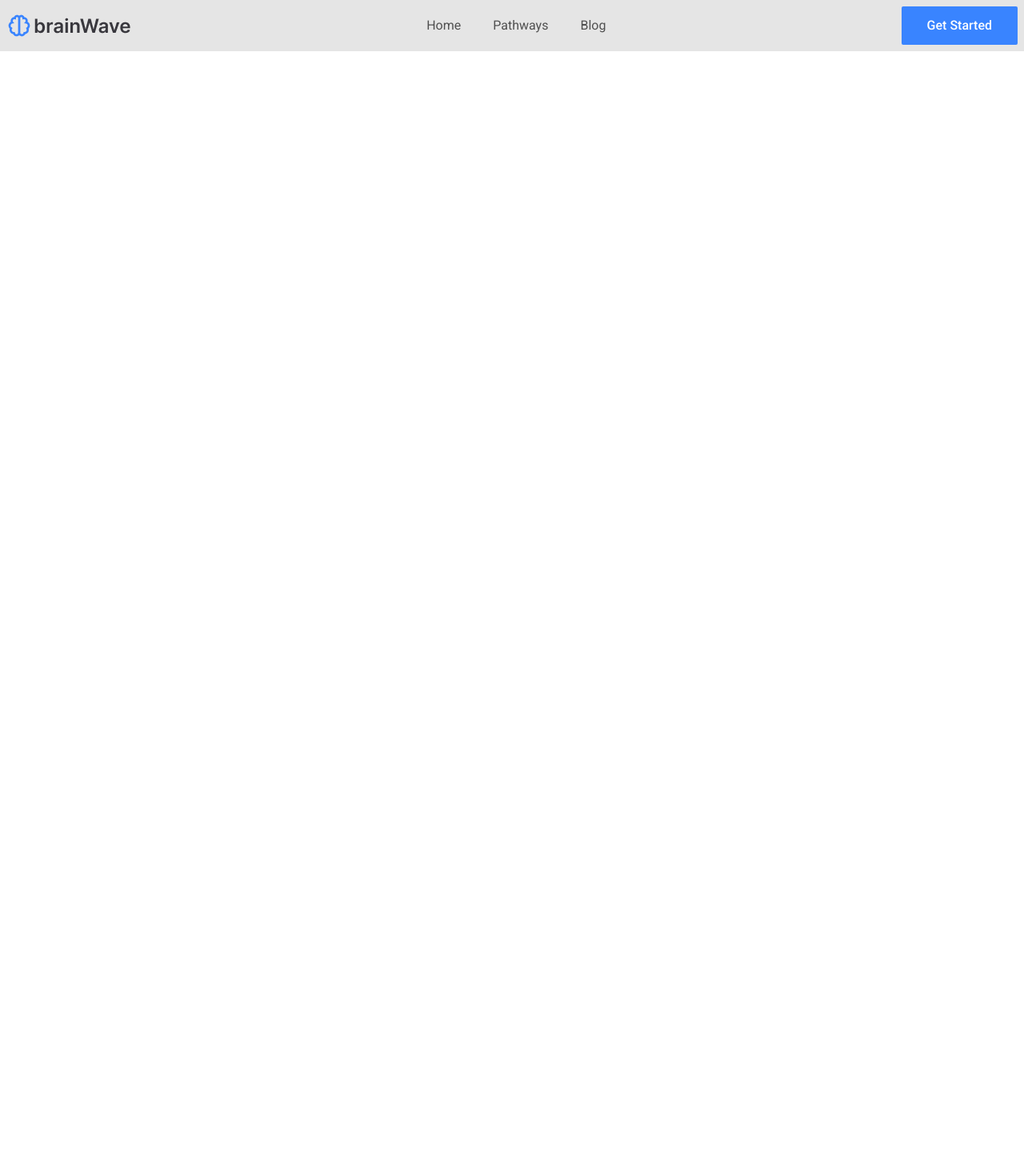
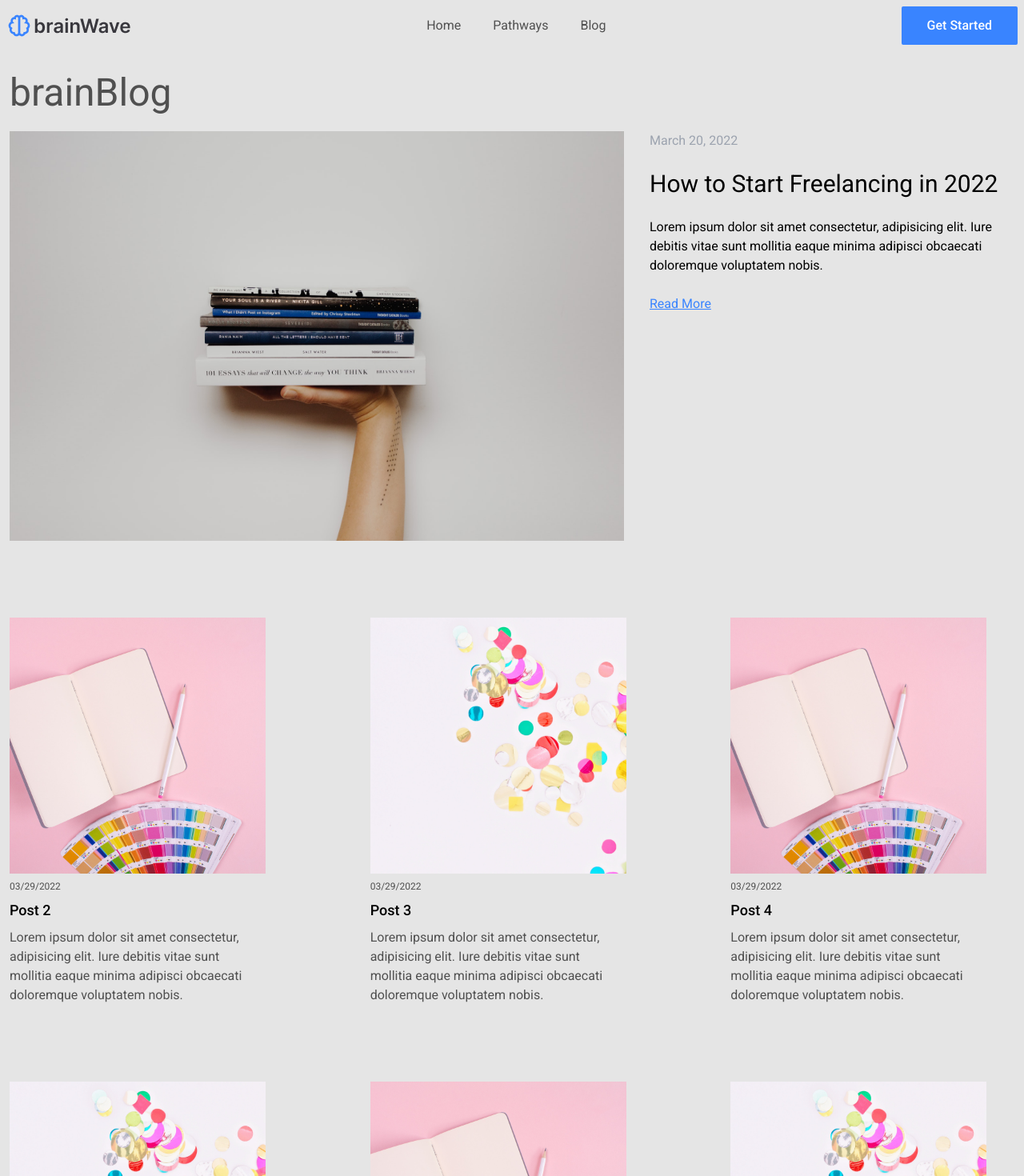
Before and after one commit to stefkudla/brainWave-2, a React (Create React App) app: page /blog/1 in a window 1280 px wide. Shown: the top 1470 px of the page at 80% size. Before the commit the page ends 800 px from the top, so only its background shows below. Built offline with nearby package versions, Linux system fonts and the light colour scheme.

Commit message:
UI fixes

```diff
--- a/src/App.js
+++ b/src/App.js
@@ -4,7 +4,7 @@ import { Header, CTA, Features, Footer } from './components';
 function App() {
   return (
     <div className="bg-background">
-      <div className="container mx-auto min-h-screen">
+      <div className="container mx-auto min-h-screen md:px-2 lg:px-0">
         <Header />
         <Features />
         <CTA />
--- a/src/components/BlogHeader.jsx
+++ b/src/components/BlogHeader.jsx
@@ -1,14 +1,15 @@
 import React from 'react';
 import blogHero from '../assets/blog-hero.jpg';
+import { Link } from 'react-router-dom';
 
-const BlogHeader = (props) => {
+const BlogHeader = () => {
   return (
     <div>
       <div className="flex flex-col md:flex-row my-6 gap-x-8">
         <div className="">
           <img src={blogHero} className="lg:max-w-3xl" />
         </div>
-        <div className="flex flex-col gap-y-6 mt-4 md:mt-0">
+        <div className="flex flex-col items-start gap-y-2 lg:gap-y-6 mt-4 md:mt-0 mr-4">
           <p className="text-gray-400">March 20, 2022</p>
           <h2 className="text-3xl">How to Start Freelancing in 2022</h2>
           <p>
@@ -16,6 +17,9 @@ const BlogHeader = (props) => {
             debitis vitae sunt mollitia eaque minima adipisci obcaecati
             doloremque voluptatem nobis.
           </p>
+          <a className="text-accent underline cursor-pointer hover:opacity-60 transition-all">
+            Read More
+          </a>
         </div>
       </div>
     </div>
--- a/src/components/BlogPostCard.jsx
+++ b/src/components/BlogPostCard.jsx
@@ -7,8 +7,10 @@ const BlogPost = ({ imgSrc, title, date, excerpt }) => {
       <div className="container flex flex-col gap-y-2 max-w-sm">
         <img src={imgSrc} className="max-w-xs" />
         <p className="text-xs text-primary">{date}</p>
-        <h4 className="font-medium">{title}</h4>
-        <p className="text-sm text-primary pr-16">{excerpt}</p>
+        <h4 className="font-medium text-lg cursor-pointer hover:opacity-60 transition-all w-fit">
+          {title}
+        </h4>
+        <p className="text-md text-primary pr-16">{excerpt}</p>
       </div>
     </div>
   );
--- a/src/components/Navbar.jsx
+++ b/src/components/Navbar.jsx
@@ -9,18 +9,19 @@ const Menu = () => {
       <div className="text-primary flex flex-col md:flex-row gap-y-2 md:gap-x-6">
         <Link
           to="/"
-          className="transition-all  hover:text-gray-900 hover:bg-slate-50 p-2 rounded">
+          className="transition-all  hover:text-gray-900 hover:bg-blue-400 p-2
+           rounded">
           Home
         </Link>
         <Link
           to="/pathways"
-          className="transition  hover:text-gray-900 hover:bg-slate-50 p-2 rounded">
+          className="transition  hover:text-gray-900 hover:bg-blue-400 p-2 rounded">
           Pathways
         </Link>
 
         <Link
           to="/blog"
-          className="transition  hover:text-gray-900 hover:bg-slate-50 p-2 rounded">
+          className="transition  hover:text-gray-900 hover:bg-blue-400 p-2 rounded">
           Blog
         </Link>
       </div>
--- a/src/index.js
+++ b/src/index.js
@@ -3,7 +3,8 @@ import { render } from 'react-dom';
 import { BrowserRouter, Routes, Route } from 'react-router-dom';
 import App from './App';
 import Navbar from './components/Navbar';
-import Blog from './pages/Blog';
+import Blog from './pages/blog/Blog';
+import Pathways from './pages/Pathways';
 import './index.css';
 
 render(
@@ -12,7 +13,10 @@ render(
       <Navbar />
       <Routes>
         <Route path="/" element={<App />} />
-        <Route path="/blog" element={<Blog />} />
+        <Route path="/blog" element={<Blog />}>
+          <Route path=":postId" element={<Blog />} />
+        </Route>
+        <Route path="/pathways" element={<Pathways />} />
       </Routes>
     </BrowserRouter>
   </React.StrictMode>,
--- /dev/null
+++ b/src/pages/Pathways.jsx
@@ -0,0 +1,13 @@
+import React from 'react';
+
+const Pathways = () => {
+  return (
+    <div className="bg-background">
+      <div className="container mx-auto min-h-screen p-3">
+        <h1 className="text-3xl sm:text-5xl text-primary sm:mt-4 ">Pathways</h1>
+      </div>
+    </div>
+  );
+};
+
+export default Pathways;
--- a/src/pages/Blog.jsx
+++ b/src/pages/blog/Blog.jsx
@@ -1,7 +1,7 @@
 import React from 'react';
-import { Footer } from '../components';
-import BlogHeader from '../components/BlogHeader';
-import PostList from '../components/PostList';
+import { Footer } from '../../components';
+import BlogHeader from '../../components/BlogHeader';
+import PostList from '../../components/PostList';
 
 const Blog = () => {
   return (
--- /dev/null
+++ b/src/pages/blog/BlogPost1.jsx
@@ -0,0 +1,7 @@
+import React from 'react';
+
+const BlogPost1 = () => {
+  return <div>BlogPost1</div>;
+};
+
+export default BlogPost1;
```
